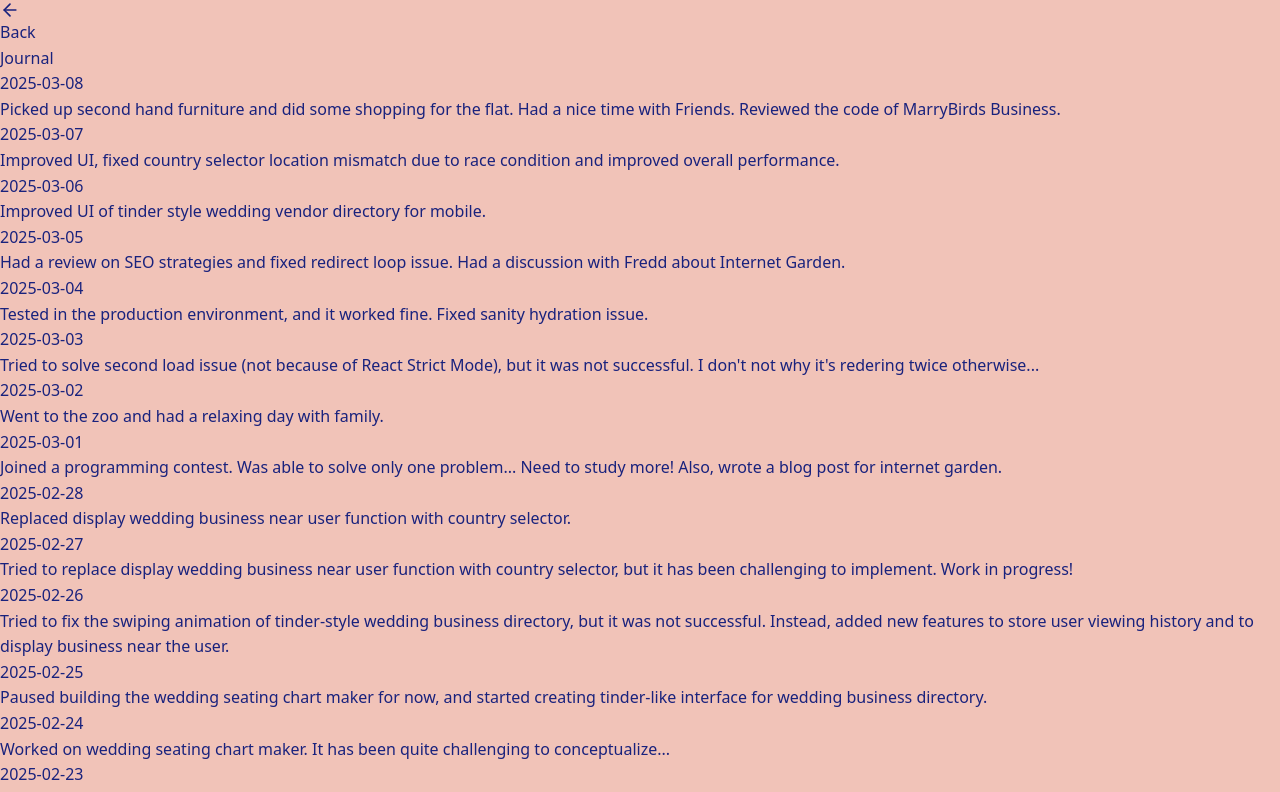
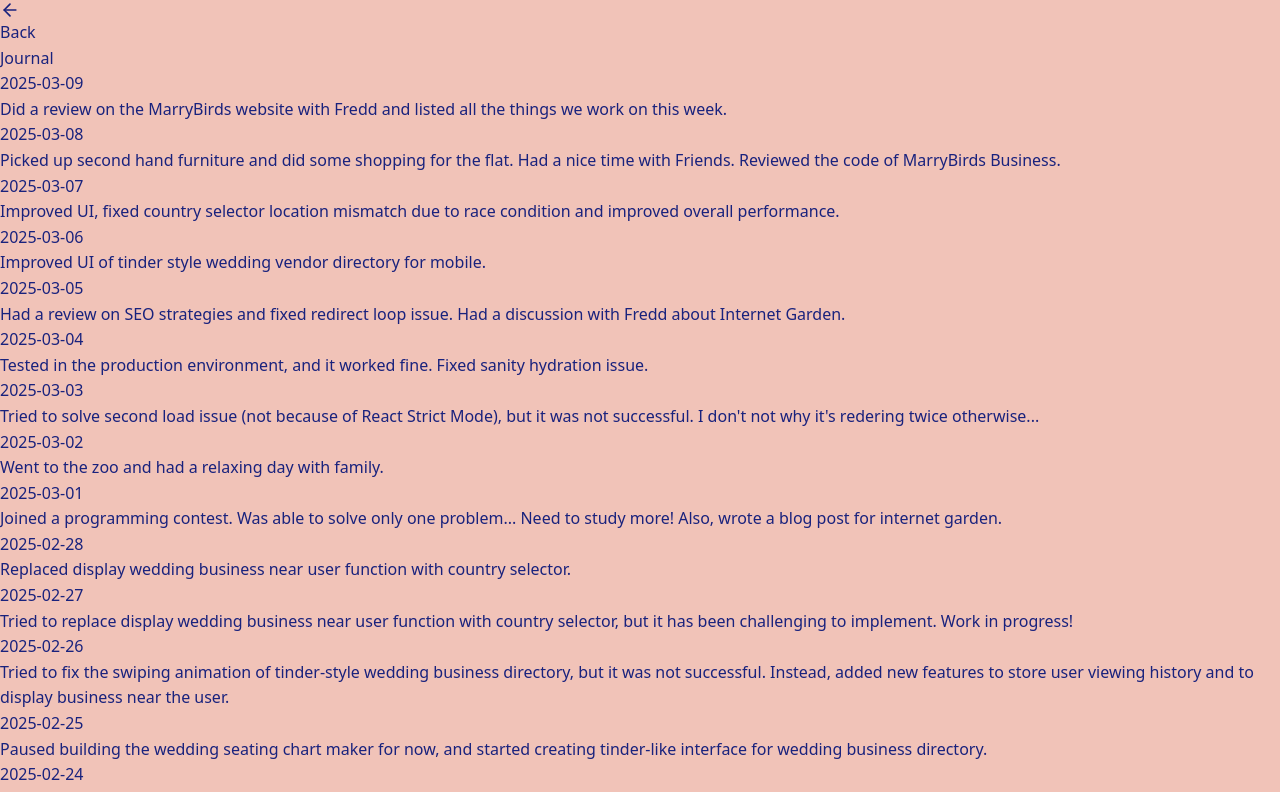
Before and after one commit to minamicode/minamicode.com, a Next.js app: page /journal in a window 1280 px wide. Shown: the top 792 px of the page. Built offline with nearby package versions, Linux system fonts and the light colour scheme.

Commit message:
add a journal entry

```diff
--- a/src/app/_components/JournalEntries.tsx
+++ b/src/app/_components/JournalEntries.tsx
@@ -6,6 +6,10 @@ type JournalEntry = {
 };
 
 const entries: JournalEntry[] = [
+  {
+    date: "2025-03-09",
+    text: "Did a review on the MarryBirds website with Fredd and listed all the things we work on this week.",
+  },
   {
     date: "2025-03-08",
     text: "Picked up second hand furniture and did some shopping for the flat. Had a nice time with Friends. Reviewed the code of MarryBirds Business.",
```
